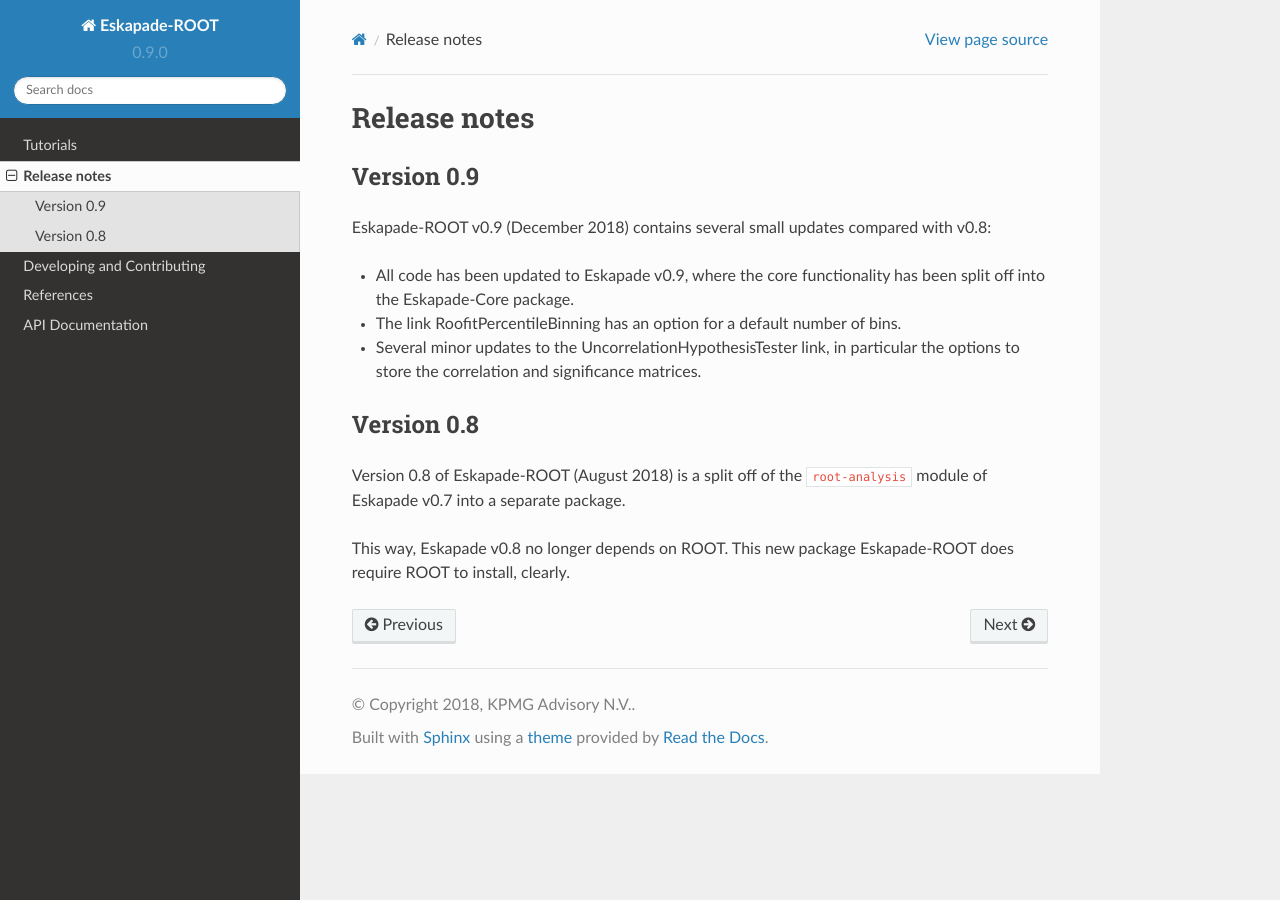
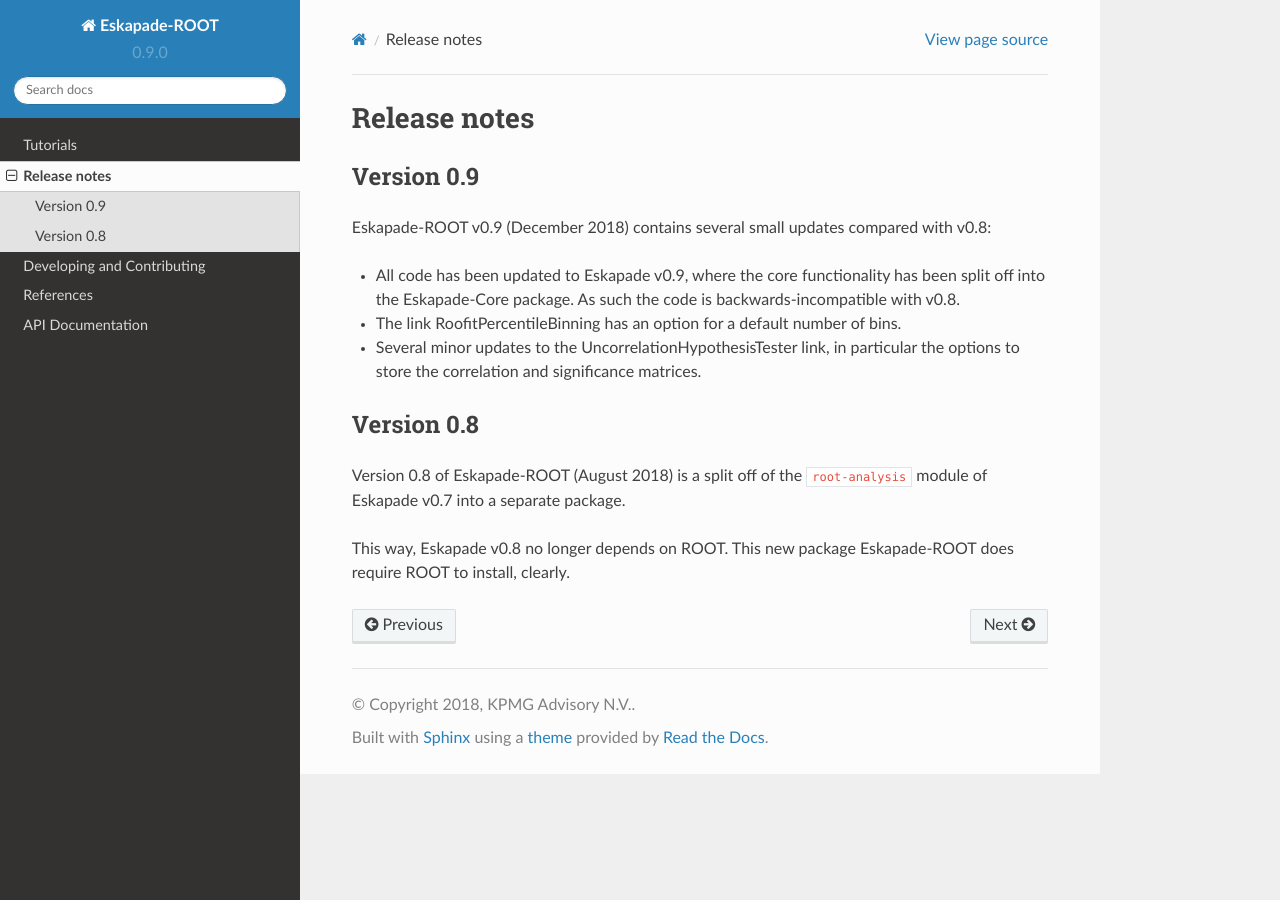
Before and after one commit to KaveIO/Eskapade-ROOT, a Sphinx documentation site: the page built from docs/source/releasenotes.rst, in a window 1280 px wide. Built offline with Sphinx 7.4.7 and the Read the Docs theme 2.0.0, drawn with Linux system fonts in a browser that asks for light colours.

Commit message:
Docs: updated release notes for Eskapade-ROOT v0.9

```diff
--- a/README.rst
+++ b/README.rst
@@ -20,11 +20,11 @@
 
 Eskapade-ROOT v0.9 (December 2018) contains several small updates compared with v0.8:
 
-* All code has been updated to Eskapade v0.9, where the core functionality has been split off into the Eskapade-Core package.
+* All code has been updated to Eskapade v0.9, where the core functionality has been split off into the Eskapade-Core package. As such the code is backwards-incompatible with v0.8.
 * The link RoofitPercentileBinning has an option for a default number of bins.
 * Several minor updates to the UncorrelationHypothesisTester link, in particular the options to store the correlation and significance matrices.
 
-See `release notes <http://eskapade-root.readthedocs.io/en/latest/releasenotes.html>`_ for previous versions of Eskapade.
+See `release notes <http://eskapade-root.readthedocs.io/en/latest/releasenotes.html>`_ for previous versions of Eskapade-ROOT.
 
 
 Installation
--- a/docs/source/releasenotes.rst
+++ b/docs/source/releasenotes.rst
@@ -7,7 +7,7 @@
 
 Eskapade-ROOT v0.9 (December 2018) contains several small updates compared with v0.8:
 
-* All code has been updated to Eskapade v0.9, where the core functionality has been split off into the Eskapade-Core package.
+* All code has been updated to Eskapade v0.9, where the core functionality has been split off into the Eskapade-Core package. As such the code is backwards-incompatible with v0.8.
 * The link RoofitPercentileBinning has an option for a default number of bins.
 * Several minor updates to the UncorrelationHypothesisTester link, in particular the options to store the correlation and significance matrices.
 
```
